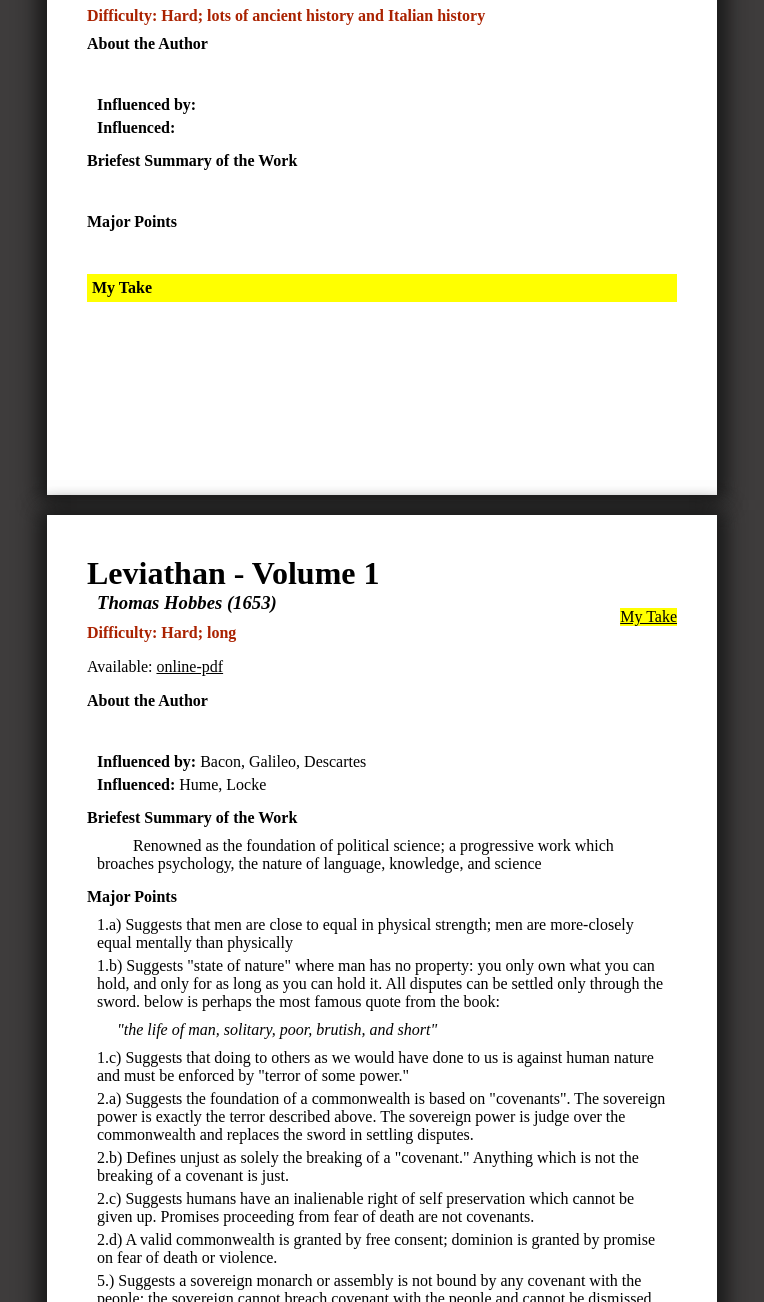
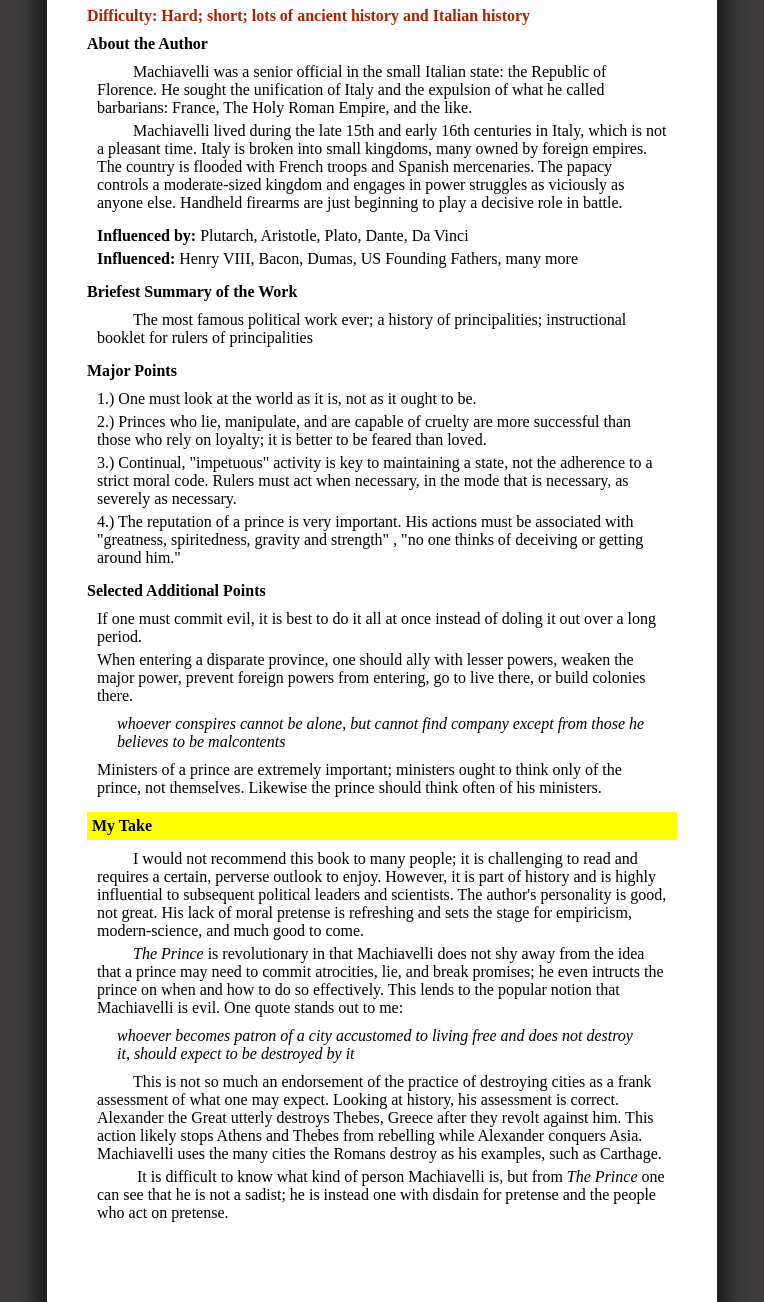
Before and after one commit to Patrick-Kendall/Patrick-Kendall.github.io, a plain HTML site: page poly.html in a window 1280 px wide. Shown: the part 722-2024 px from the top of the page, without its empty margins (258-1022 px from the left). Drawn offline with Linux system fonts and the light colour scheme.

Commit message:
added The prince preliminary

```diff
--- a/poly.html
+++ b/poly.html
@@ -41,18 +41,33 @@
 
       <div class="review"><a name="Prince"></a>
         <h1>The Prince</h1>
-        <h3 class="author">Niccol&ograve; Machiavelli (1513)</h3>
-        <h4 style="color: #A20;">Difficulty: Hard; lots of ancient history and Italian history</h4>
+        <h3 class="author">Niccol&ograve; Machiavelli (1532)</h3>
+        <h4 style="color: #A20;">Difficulty: Hard; short; lots of ancient history and Italian history</h4>
         <h4 class="first">About the Author</h4>
-        <p class="first-paragraph">&emsp; &emsp;</p>
-        <p class="first-paragraph"><b>Influenced by:</b>  </p>
-        <p class="paragraph"><b>Influenced:</b>  </p>
+        <p class="first-paragraph">&emsp; &emsp;Machiavelli was a senior official in the small Italian state: the Republic of Florence. He sought the unification of Italy and the expulsion of what he called barbarians: France, The Holy Roman Empire, and the like. </p>
+        <p class="paragraph">&emsp; &emsp;Machiavelli lived during the late 15th and early 16th centuries in Italy, which is not a pleasant time. Italy is broken into small kingdoms, many owned by foreign empires. The country is flooded with French troops and Spanish mercenaries. The papacy controls a moderate-sized kingdom and engages in power struggles as viciously as anyone else. Handheld firearms are just beginning to play a decisive role in battle.</p>
+        <p class="first-paragraph"><b>Influenced by:</b> Plutarch, Aristotle, Plato, Dante, Da Vinci </p>
+        <p class="paragraph"><b>Influenced:</b> Henry VIII, Bacon, Dumas, US Founding Fathers, many more </p>
         <h4 class="first">Briefest Summary of the Work</h4>
-        <p class="first-paragraph">&emsp; &emsp; </p>
+        <p class="first-paragraph">&emsp; &emsp;The most famous political work ever; a history of principalities; instructional booklet for rulers of principalities </p>
         <h4>Major Points</h4>
-        <p class="first-paragraph">&emsp; &emsp;</p>
+        <p class="first-paragraph">1.) One must look at the world as it is, not as it ought to be.</p>
+        <p class="paragraph">2.) Princes who lie, manipulate, and are capable of cruelty are more successful than those who rely on loyalty; it is better to be feared than loved.
+        <p class="paragraph">3.) Continual, "impetuous" activity is key to maintaining a state, not the adherence to a strict moral code. Rulers must act when necessary, in the mode that is necessary, as severely as necessary.
+        <p class="paragraph">4.) The reputation of a prince is very important. His actions must be associated with "greatness, spiritedness, gravity and strength" , "no one thinks of deceiving or getting around him."
+        <h4>Selected Additional Points</h4>
+        <p class="first-paragraph">If one must commit evil, it is best to do it all at once instead of doling it out over a long period. </p>
+        <p class="paragraph">When entering a disparate province, one should ally with lesser powers, weaken the major power, prevent foreign powers from entering, go to live there, or build colonies there. </p>
+        <p class="quotation">whoever conspires cannot be alone, but cannot find company except from those he believes to be malcontents</p>
+        <p class="paragraph">Ministers of a prince are extremely important; ministers ought to think only of the prince, not themselves. Likewise the prince should think often of his ministers.</p>
+
         <h4 class="myTake">My Take</h4>
-        <p class="first-paragraph">&emsp; &emsp;</p>
+        <p class="first-paragraph">&emsp; &emsp;I would not recommend this book to many people; it is challenging to read and requires a certain, perverse outlook to enjoy. However, it is part of history and is highly influential to subsequent political leaders and scientists. The author's personality is good, not great. His lack of moral pretense is refreshing and sets the stage for empiricism, modern-science, and much good to come. </p>
+        <p class="paragraph">&emsp; &emsp;<i>The Prince</i> is revolutionary in that Machiavelli does not shy away from the idea that a prince may need to commit atrocities, lie, and break promises; he even intructs the prince on when and how to do so effectively. This lends to the popular notion that Machiavelli is evil. One quote stands out to me:</p>
+        <p class="quotation">whoever becomes patron of a city accustomed to living free and does not destroy it, should expect to be destroyed by it</p>
+        <p class="paragraph">&emsp; &emsp;This is not so much an endorsement of the practice of destroying cities as a frank assessment of what one may expect. Looking at history, his assessment is correct. Alexander the Great utterly destroys Thebes, Greece after they revolt against him. This action likely stops Athens and Thebes from rebelling while Alexander conquers Asia. Machiavelli uses the many cities the Romans destroy as his examples, such as Carthage. </p>
+        <p class="paragraph">&emsp; &emsp;  It is difficult to know what kind of person Machiavelli is, but from <i>The Prince</i> one can see that he is not a sadist; he is instead one with disdain for pretense and the people who act on pretense. </p>
+
 
       </div>
 <!-- ======================================================================== -->
@@ -64,40 +79,46 @@
         <h4 style="color: #A20">Difficulty: Hard; long</h4>
         <p>Available: <a target="_blank" href="https://socialsciences.mcmaster.ca/~econ/ugcm/3ll3/hobbes/Leviathan.pdf">online-pdf</a></p>
         <h4 class="first">About the Author</h4>
-        <p class="first-paragraph">&emsp; &emsp;</p>
-        <p class="first-paragraph"><b>Influenced by:</b> Bacon, Galileo, Descartes  </p>
+        <p class="first-paragraph">&emsp; &emsp;Hobbes is unique among philosophers as his influential work, <i>Leviathan</i>, does not contain large analogies or premises which have been disproven by chemistry, physics, etc. He was in fact a noted scientist and may have befriended Galileo. He had a contentious, respectful relationship with Descartes. </p>
+        <p class="paragraph">&emsp; &emsp;Hobbes was a beneficiary of the rich Cavendish family. He spent much of his life in England. He spent a decade in France in exile during the English Civil War. For a thorough and readable discussion of Hobbes's philosophy I recommmend the <i> Stanford Encyclopedia of Philosophy</i> <a target="_blank" href="https://plato.stanford.edu/entries/hobbes/">here</a>. </p>
+
+        <p class="first-paragraph"><b>Influenced by:</b> Bacon, Galileo, Descartes, Machiavelli  </p>
         <p class="paragraph"><b>Influenced:</b> Hume, Locke  </p>
         <h4 class="first">Briefest Summary of the Work</h4>
         <p class="first-paragraph">&emsp; &emsp;Renowned as the foundation of political science; a progressive work which broaches psychology, the nature of language, knowledge, and science </p>
         <h4>Major Points</h4>
-        <p class="first-paragraph"> 1.a) Suggests that men are close to equal in physical strength; men are more-closely equal mentally than physically</p>
-        <p class="paragraph"> 1.b) Suggests "state of nature" where man has no property: you only own what you can hold, and only for as long as you can hold it. All disputes can be settled only through the sword. below is perhaps the most famous quote from the book: </p>
+          <p>Of the Nature of Man</p>
+        <p class="paragraph"> 1.a) Suggests that men are close to equal in physical strength; men are more-closely equal mentally than physically</p>
+        <p class="paragraph"> 1.b) Suggests "state of nature" where man has no property: you only own what you can hold, and only for as long as you can hold it. All disputes can be settled only through the sword. Below is perhaps the most famous quote from the book: </p>
           <p class="quotation">"the life of man, solitary, poor, brutish, and short" </p>
         <p class="paragraph"> 1.c) Suggests that doing to others as we would have done to us is against human nature and must be enforced by "terror of some power."
+          <p>Of the Nature of Society</p>
         <p class="paragraph"> 2.a) Suggests the foundation of a commonwealth is based on "covenants". The sovereign power is exactly the terror described above. The sovereign power is judge over the commonwealth and replaces the sword in settling disputes.</p>
         <p class="paragraph"> 2.b) Defines unjust as solely the breaking of a "covenant." Anything which is not the breaking of a covenant is just. </p>
         <p class="paragraph"> 2.c) Suggests humans have an inalienable right of self preservation which cannot be given up. Promises proceeding from fear of death are not covenants.
         <p class="paragraph"> 2.d) A valid commonwealth is granted by free consent; dominion is granted by promise on fear of death or violence.
+          <p>Of the Nature of Sovereign Government</p>
         <p class="paragraph"> 5.) Suggests a sovereign monarch or assembly is not bound by any covenant with the people; the sovereign cannot breach covenant with the people and cannot be dismissed on such grounds.
         <p class="paragraph"> 6.) Suggests government has the right to produce truth: regular instruction of the populace as to the truth and standard of law is beneficial to a society </p>
 
         <p class="paragraph"> 7.) Defines commonwealth as three forms: monarchy, aristocracy, and democracy; all other words used to describe government fall within these three forms. One state subjugating another is invariably a monarchy over the subjugated state i.e. the Roman republic (a type of aristocracy) subjugating its provinces is a republic acting as a monarchy over the provinces; </p>
         <h4>Selected Additional Points</h4>
-        <p class="first-paragraph">Defines many words and phrases in the early part of the book which are worth reading: </p>
-          <p class="quotation"> "Ignorance of the signification of words; which is, want of understanding, disposeth men to take on trust, not only the truth they know not; but also the errors; and which is more, the nonsense of them they trust." </p>
+        <p class="first-paragraph">Defines many words and phrases in the early part of the book which are worth reading. For instance: </p>
+          <p class="quotation"> Ignorance of the signification of words; which is, want of understanding, disposeth men to take on trust, not only the truth they know not; but also the errors; and which is more, the nonsense of them they trust. </p>
         <p class="paragraph"> Suggests every serious conversation about the world must begin with clear definitions. </p>
         <p class="paragraph">  Argues that insane people cannot be held to the standard of law because they cannot comprehend the law and therefore cannot agree to it </p>
         <p class="paragraph"> Argues that we owe fealty to the people who provide us sustenance; argues that the mother is the person that a child owes fealty to due to providing sustenance; the father is owed fealty only if he sustains the mother </p>
         <p class="paragraph"> Argues for strong government; likely due to the turmoil in England at the time he lived.</p><a name="myTakeLeviathan"></a>
         <p class="paragraph"> Suggests the argument against monarchy is sophistical: suggesting that subjects of a monarchy are slaves is sophistical</p>
         <h4 class="myTake">My Take</h4>
-        <p class="first-paragraph">&emsp; &emsp;The first several chapters of <i>Leviathan</i> contain much more than political philosophy. One sees much of the book in modern-day law, science and cultural norms. In one work, Hobbes lays out much of the heavy lifting for several subjects. For example, one quote from the book lays out a keen view of the nature of human knowledge: </p>
+        <p class="first-paragraph">&emsp; &emsp;</p>
+          <p class="paragraph">&emsp; &emsp; The first several chapters of <i>Leviathan</i> contain much more than political philosophy. One sees much of the book in modern-day law, science and cultural norms. In one work, Hobbes lays out much of the heavy lifting for several subjects. For example, one quote from the book lays out a keen view of the nature of human knowledge: </p>
         <p class="quotation">"No discourse whatsoever can end in absolute knowledge of fact (...) as for the knowledge of fact, it is originally sense, and ever after memory. (...) it is not absolute, but conditional. No man can know by discourse that this, or that, is, has been, or will be; (...) but only that if this be, that is; if this has been, that has been; if this shall be, that shall be; which is to know conditionally: and that not the consequence of one thing to another, but of one name of a thing to another name of the same thing."</p>
         <p class="paragraph">&emsp; &emsp;One who is familiar with Hume's <i>Enquiry</i> may see a troubling similarity between the quoted passage and Hume's division of knowledge into matters of fact and relation between ideas. Nevertheless, Hume's musings are more direct and perhaps more eloquently put. </p>
         <p class="paragraph">&emsp; &emsp;An interesting topic which frequently appears in <i>Leviathan</i> is the notion of authority. Hobbes continually warns: don't trust the "authority of books," don't trust the "authority of an Aristotle," don't trust the "authority and good opinion we have of him that hath said it." He suggests that there is a position below ignorance; he calls it: <i>"as much below the condition of ignorant men as men indued with true science are above it."</i> He is talking about those who believe something false because they gave authority to someone else, those who<i> "follow the blind blindly."</i> I feel that today science has become too complicated and the world too big to give authority to no one. Still, it is a valuable warning. </p>
         <p class="paragraph">&emsp; &emsp;In terms of political philosophy, <i>Leviathan</i> is groundbreaking in that it begins the social contract theory, in that government and society is founded on the notion of a covenant between citizens. From this, all justice and law is developed; where law constitutes an agreement between all citizens.
         <p class="paragraph">&emsp; &emsp;The enduring nature of Hobbes's work lies in his definition of "just" and "unjust." Justice in many cases is undefined. However, Hobbes provides a simple and consistent method of determing just behavior. Unjust is the breaking of a covenant, all else is just. This remains the foundation of US law. It sometimes creates controversy, where no law is broken, but there is a severe ethical incursion, for example, the sub-prime mortgage crisis in 2008. </p>
-        <p>In the state of nature, nothing is unjust, "where there is no Commonwealth, there nothing is unjust." </p>
+
 
       </div>
 <!-- ======================================================================== -->
@@ -106,7 +127,7 @@
         <h1>Civil Government</h1>
         <p class="myTake-link" style="float:right;"><a href="#myTakeSecondTreatise">My Take</a></p>
         <h3 class="author">John Locke (1689)</h3>
-        <h4 style="color: #600;">Difficulty: Very Hard; not worth reading; rehashes points made by Hobbes without citation</h4>
+        <h4 style="color: #600;">Difficulty: Very Hard</h4>
         <p>Available: <a target="_blank" href="https://www.yorku.ca/comninel/courses/3025pdf/Locke.pdf">online-pdf</a></p>
         <h4 class="first">About the Author</h4>
         <p class="first-paragraph">&emsp; &emsp;</p>
@@ -160,7 +181,7 @@
         <h4 class="first">Briefest Summary of the Work</h4>
         <p class="first-paragraph">&emsp; &emsp;Short essay about the origin of government and a citizen's obedience to government</p>
         <h4>Major Points</h4>
-        <p class="first-paragraph">&emsp; &emsp;Hume argues that the concept of government founded solely on consent or agreement is incorrect. He points out that every government in history was founded based on "violence or false pretences". He does not negate the idea of government founded on consent, but he points out that such a government has not been recorded. </p>
+        <p class="first-paragraph">&emsp; &emsp;Hume argues that the concept of government founded solely on consent or agreement is incorrect. He points out that every government in history was founded based on "violence or false pretenses". He does not negate the idea of government founded on consent, but he points out that such a government has not been recorded. </p>
         <p class="paragraph">&emsp; &emsp;As regards obedience, Hume states that moral duties may be sorted into two categories. First, the duties which are "natural instinct" and "independent of all ideas of obligation" such as love of children. Second, the duties which are necessary for society to operate such as "regard to the property of others" and "observance of promises." Hume classes obedience to government in the second category. He then asserts that the reason for obedience is that it is necessary for society to operate and not "because we should keep our word." </p>
         <h4 class="myTake">My Take</h4><a name="myTakeOriginalContract"></a>
         <p class="first-paragraph">&emsp; &emsp;As always, Hume applies a degree of nihilism to his subject. In pointing out the lack of historical precedent, he effectively pours cold water on those who suggest government by consent to be the only lawful form of government. </p>
```
Also changed, not shown: index.html (+4 -3 lines).
